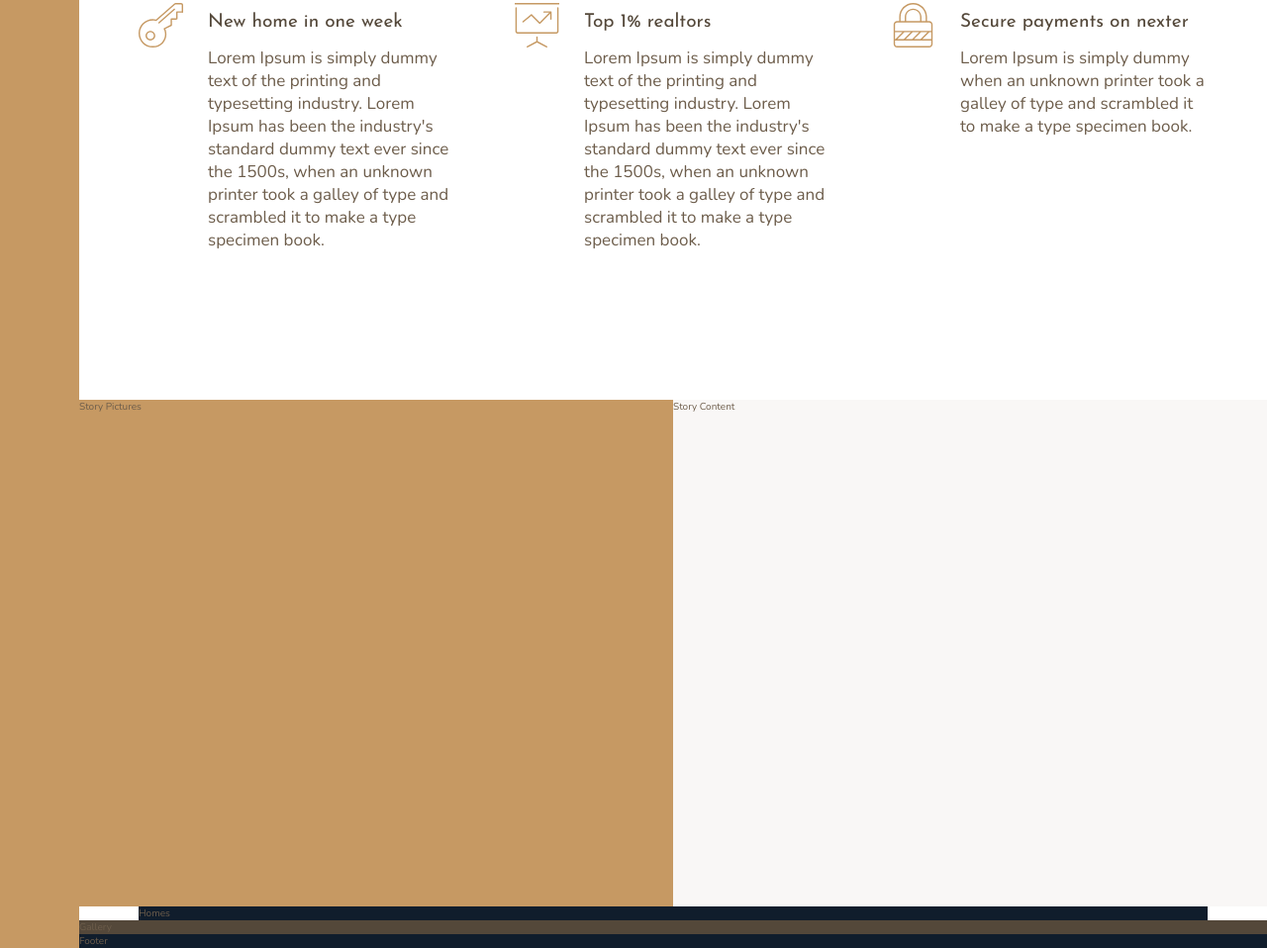
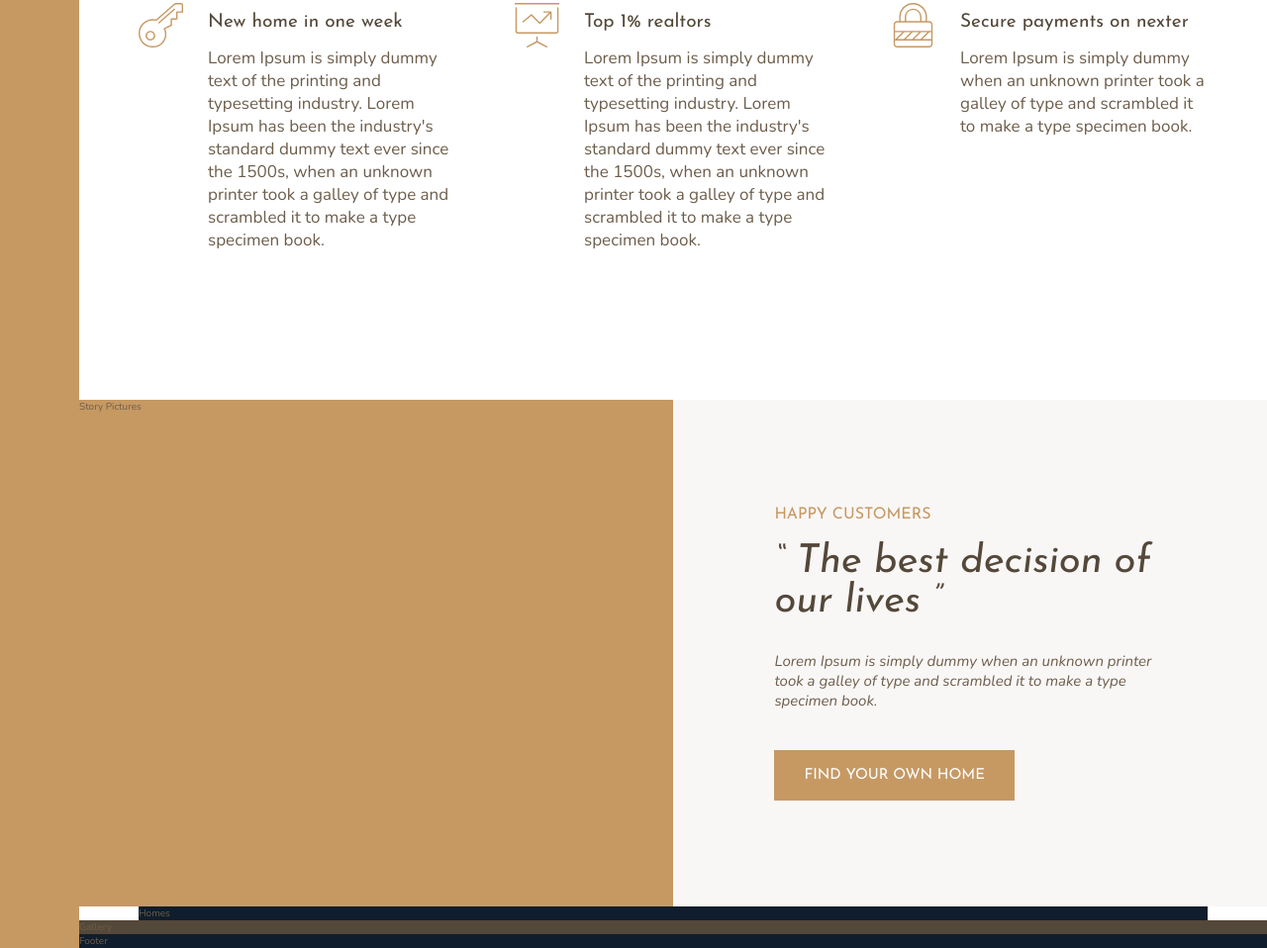
Before and after one commit to MCFrank16/nexter-learn-pure-css-grid, a website: page index.html in a window 1280 px wide. Shown: the part 1078-2036 px from the top of the page at 99% size. Drawn offline with nearby package versions, Linux system fonts and the light colour scheme.

Commit message:
building the stories content

```diff
--- a/index.html
+++ b/index.html
@@ -87,7 +87,11 @@
     </div>
 
     <div class="story__contents">
-        Story Content
+        <h3 class="heading-3 mb-sm">Happy Customers</h3>
+        <h2 class="heading-2 heading-2--dark mb-md">&ldquo; The best decision of our lives &rdquo;</h2>
+        <p class="story__text mb-lg">Lorem Ipsum is simply dummy when an unknown printer took a
+            galley of type and scrambled it to make a type specimen book.</p>
+        <button class="btn">Find your own home</button>
     </div>
 
     <section class="homes">
--- a/sass/_story.scss
+++ b/sass/_story.scss
@@ -7,5 +7,24 @@
     &__contents {
         background-color: $color-grey-light-1;
         grid-column: col-start 5 / full-end;
+
+        padding: 6rem 8vw;
+
+        display: grid;
+        align-content: center;
+        justify-items: start;
+        // another way of using flexbox to center the contents
+        /*
+        display: flex;
+        flex-direction: column;
+        justify-content: center;
+        align-items: flex-start; */
+    }
+
+    &__text {
+        font-size: 1.5rem;
+        font-style: italic;
+
+        margin-bottom: 4rem;
     }
 }
--- a/sass/_typography.scss
+++ b/sass/_typography.scss
@@ -9,10 +9,25 @@
 
 .heading-2 {
     @extend %heading;
+    font-size: 4rem;
+    font-style: italic;
+    line-height: 1;
+
+    &--light {
+        color: $color-grey-light-1;
+    }
+
+    &--dark {
+        color: $color-grey-dark-1;
+    }
 }
 
 .heading-3 {
     @extend %heading;
+
+    font-size: 1.6rem;
+    color: $color-primary;
+    text-transform: uppercase;
 }
 
 .heading-4 {
@@ -28,3 +43,36 @@
     }
 
 }
+
+.btn {
+    background-color: $color-primary;
+    border: none;
+    color: #fff;
+    border-radius: 0;
+    font-family: $font-display;
+    font-size: 1.5rem;
+    text-transform: uppercase;
+    padding: 1.8rem 3rem;
+    cursor: pointer;
+    transition: all .2s;
+
+    &:hover {
+        background-color: $color-primary-dark;
+    }
+}
+
+.mb-sm {
+    margin-bottom: 2rem;
+}
+
+.mb-md {
+    margin-bottom: 3rem;
+}
+
+.mb-lg {
+    margin-bottom: 4rem;
+}
+
+.mb-hg {
+    margin-bottom: 8rem;
+}
```
Also changed, not shown: css/style.css.
